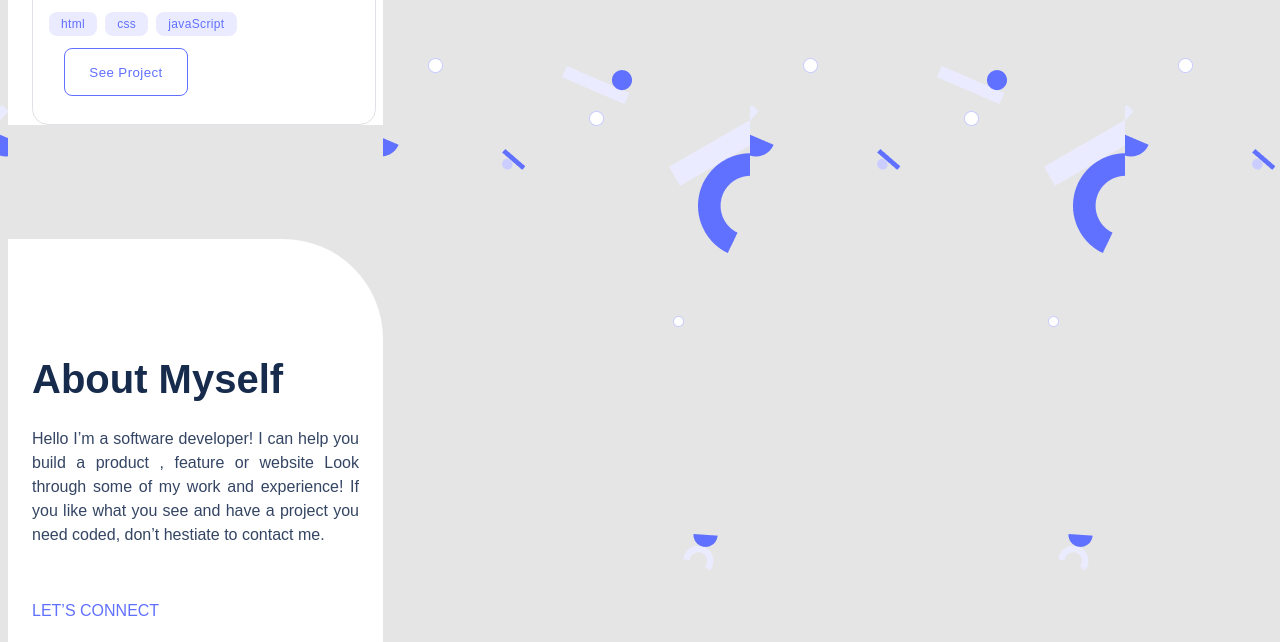
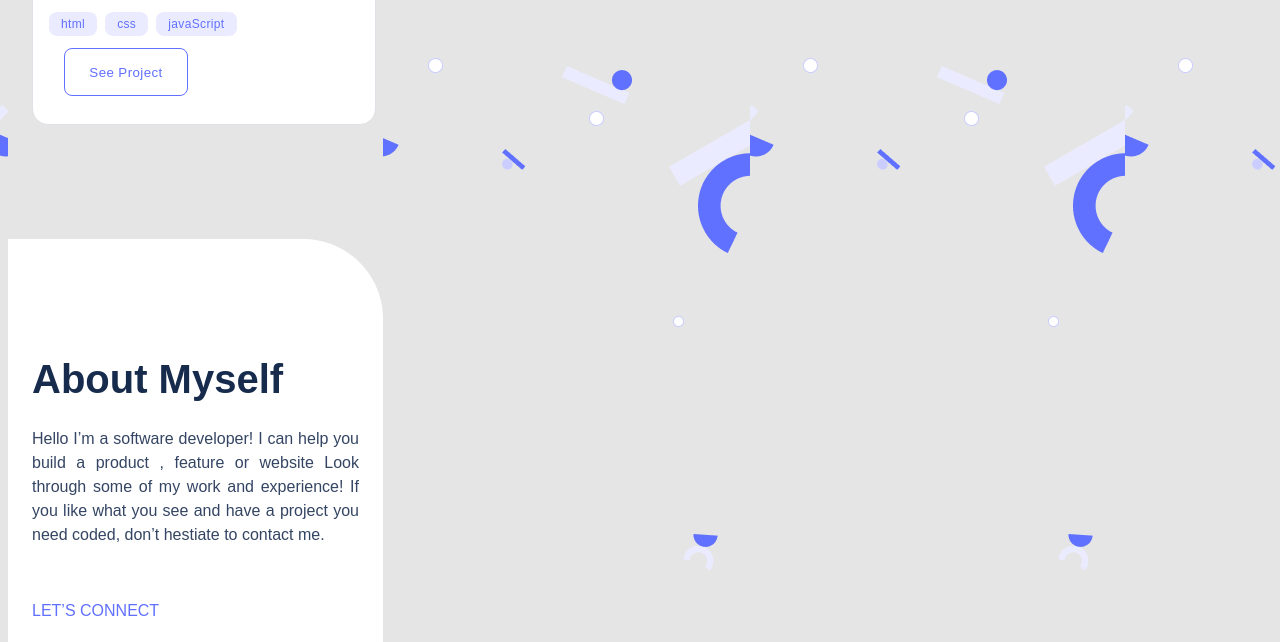
Before and after one commit to Jonathan-kiprono/Hello, a website: page index.html in a window 1280 px wide. Shown: the part 2247-2889 px from the top of the page. Drawn offline with Linux system fonts and the light colour scheme.

Commit message:
update style.css

```diff
--- a/style.css
+++ b/style.css
@@ -14,7 +14,7 @@ a:hover {
 }
 
 .main-wrapper {
-  background: white;
+  background: #E5E5E5;;
   display: flex;
   flex-direction: column;
   border-bottom-left-radius: 80px;
@@ -27,6 +27,7 @@ a:hover {
   align-items: center;
   padding-bottom: 40px;
   width: 375px;
+  background: white;
 }
 
 .logo-place {
@@ -284,12 +285,13 @@ a:hover {
   flex-direction: column;
   gap: 12px;
   border-top-right-radius: 100px;
-  margin-top: 114px;
+
 }
 
 .main {
   background-image: url(./images/Base\ about\ my\ self.png);
   background-color: #e5e5e5;
+  margin-top: 114px;
 }
 
 .about-myself > * {
```
Also changed, not shown: images/Base about my self.png (added).
